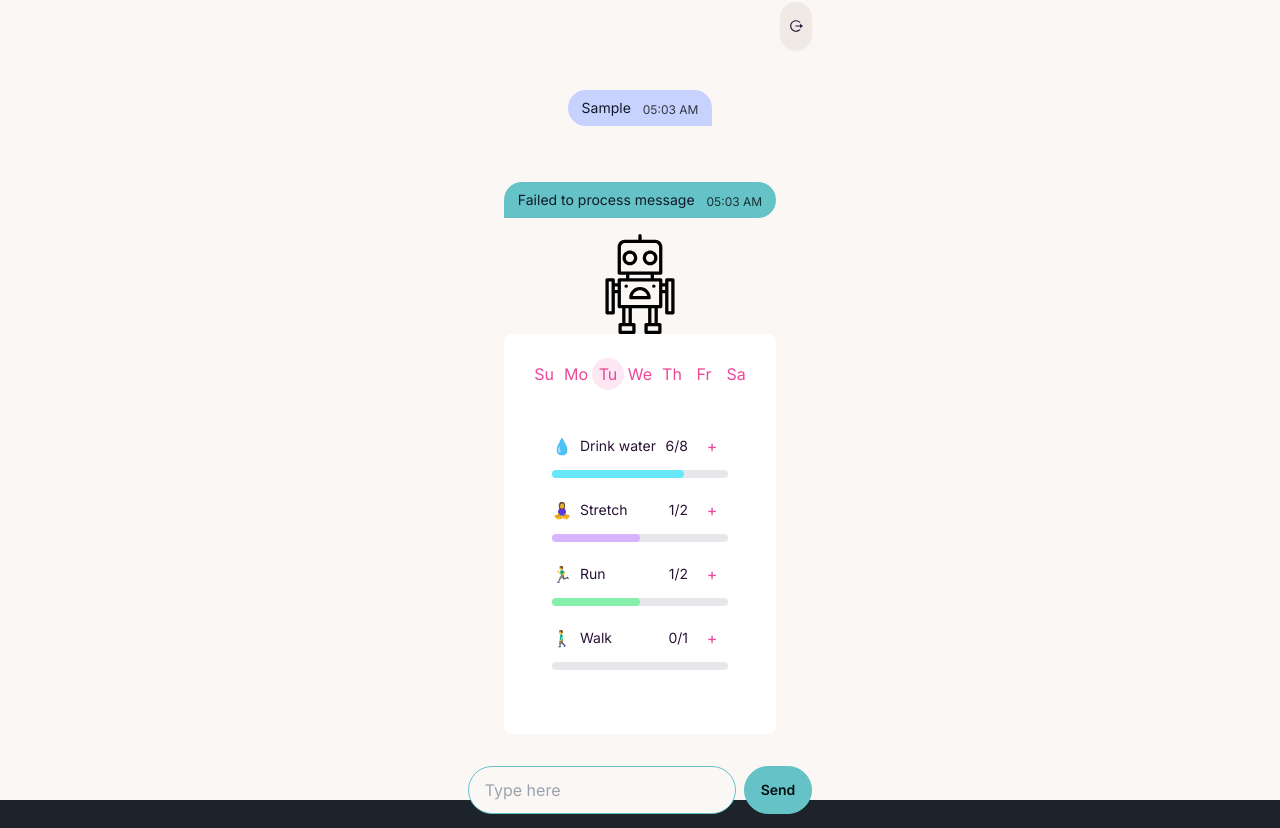
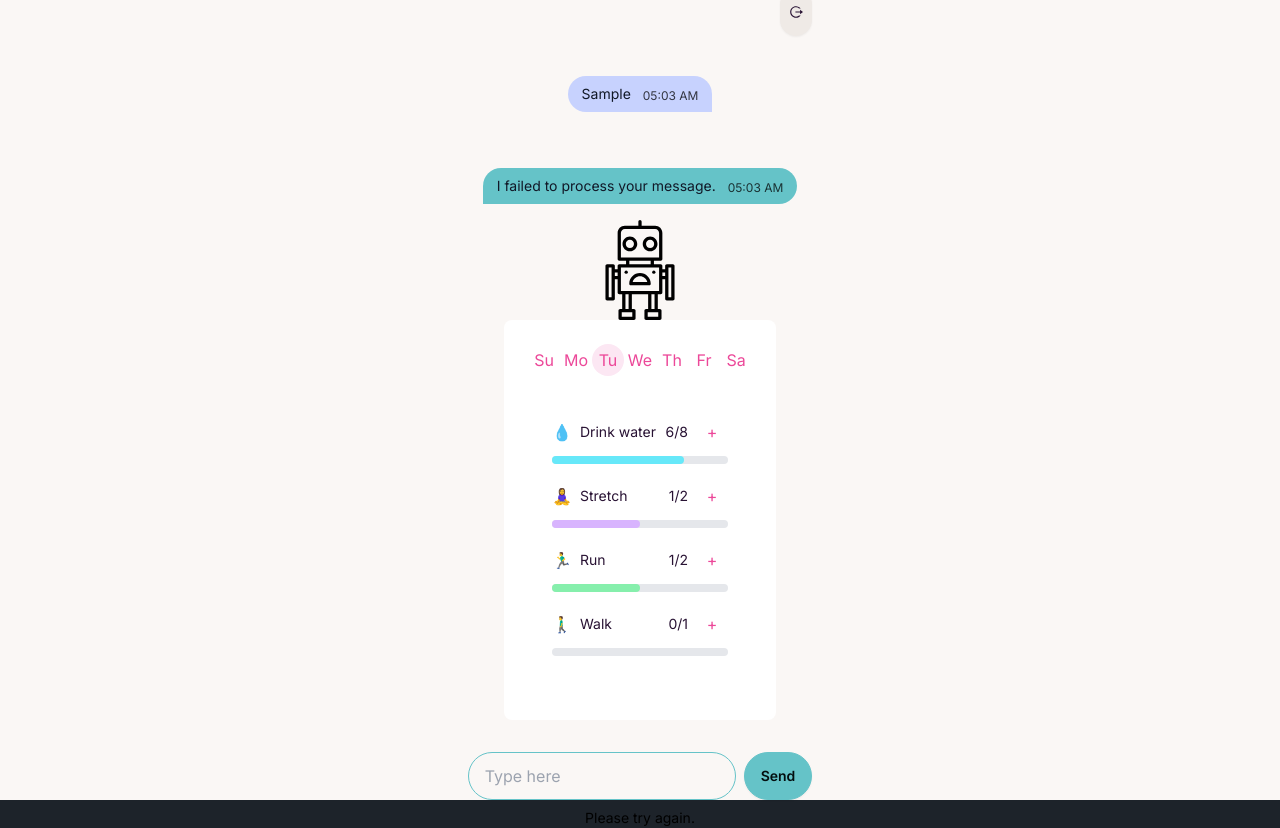
Before and after one commit to mie-h/sprout, a Next.js app in the folder frontend/: page / in a window 1280 px wide. Both pictures are taken after typing "Sample" into the empty fields and a click on the button "Send". Built offline with nearby package versions, Linux system fonts and the light colour scheme; no server answers.

Commit message:
error displayed in ui

```diff
--- a/frontend/src/app/page.tsx
+++ b/frontend/src/app/page.tsx
@@ -14,6 +14,7 @@ const initialMessages = [{ text: "Hi there! How are you?", isSender: true }];
 export default function Home() {
   const [messages, setMessages] = useState(initialMessages);
   const [tasks, setTasks] = useState([] as { id: number; title: string }[]);
+  const [messageError, setMessageError] = useState("");
   const path = usePathname();
   const router = useRouter();
   const lastMessage =
@@ -62,9 +63,9 @@ export default function Home() {
       console.error(error);
       setMessages((prevMessages) => [
         ...prevMessages,
-        { text: "Failed to process message", isSender: true },
+        { text: "I failed to process your message.", isSender: true },
       ]);
-      // Optionally update the UI to indicate an error
+      setMessageError("Please try again.");
     }
   };
 
@@ -87,8 +88,11 @@ export default function Home() {
         <div className="flex-1 flex justify-center items-center">
           <WeeklyCalendar />
         </div>
-        <div className="flex-1 flex justify-center items-center">
+        <div className="flex-1 flex flex-col justify-center items-center">
           <ChatBox onSend={handleSendMessage} />
+          {messageError && (
+            <div className="text-black mt-2 text-sm">{messageError}</div>
+          )}
         </div>
       </div>
     </div>
```
